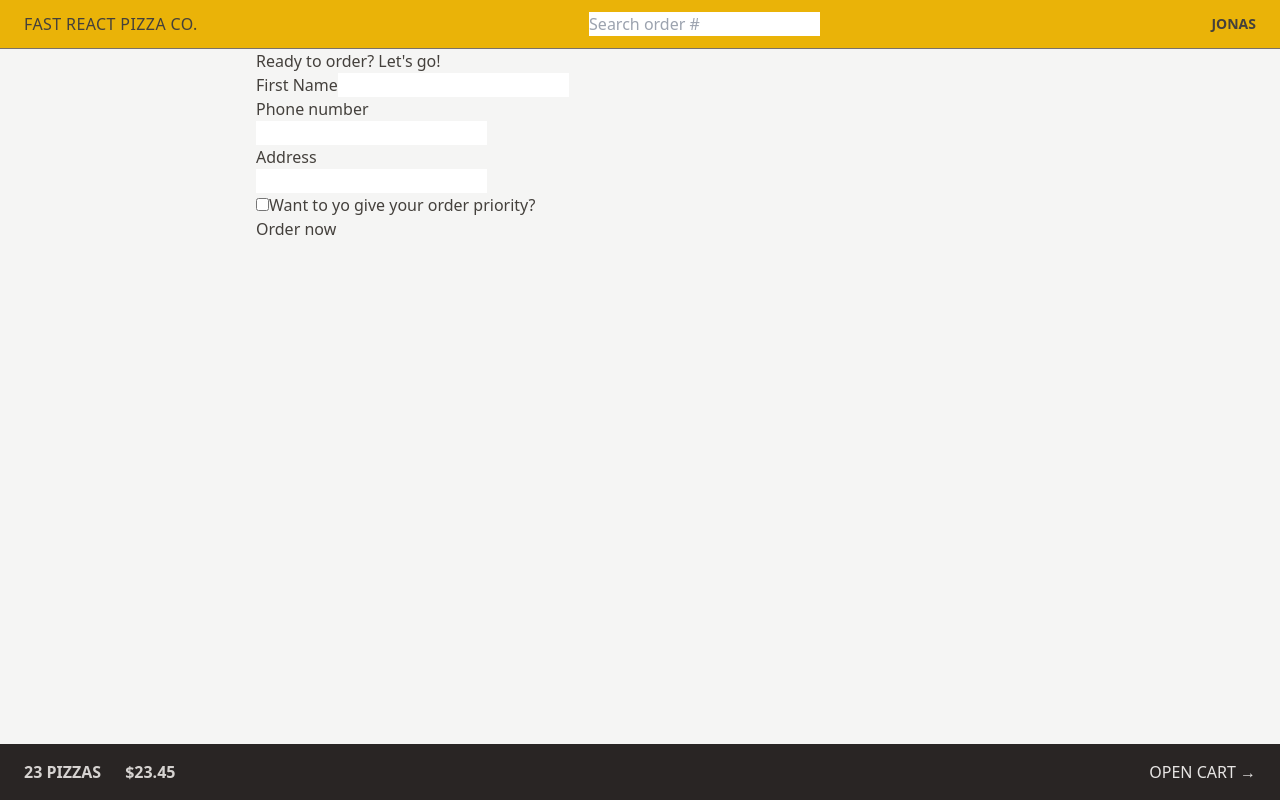
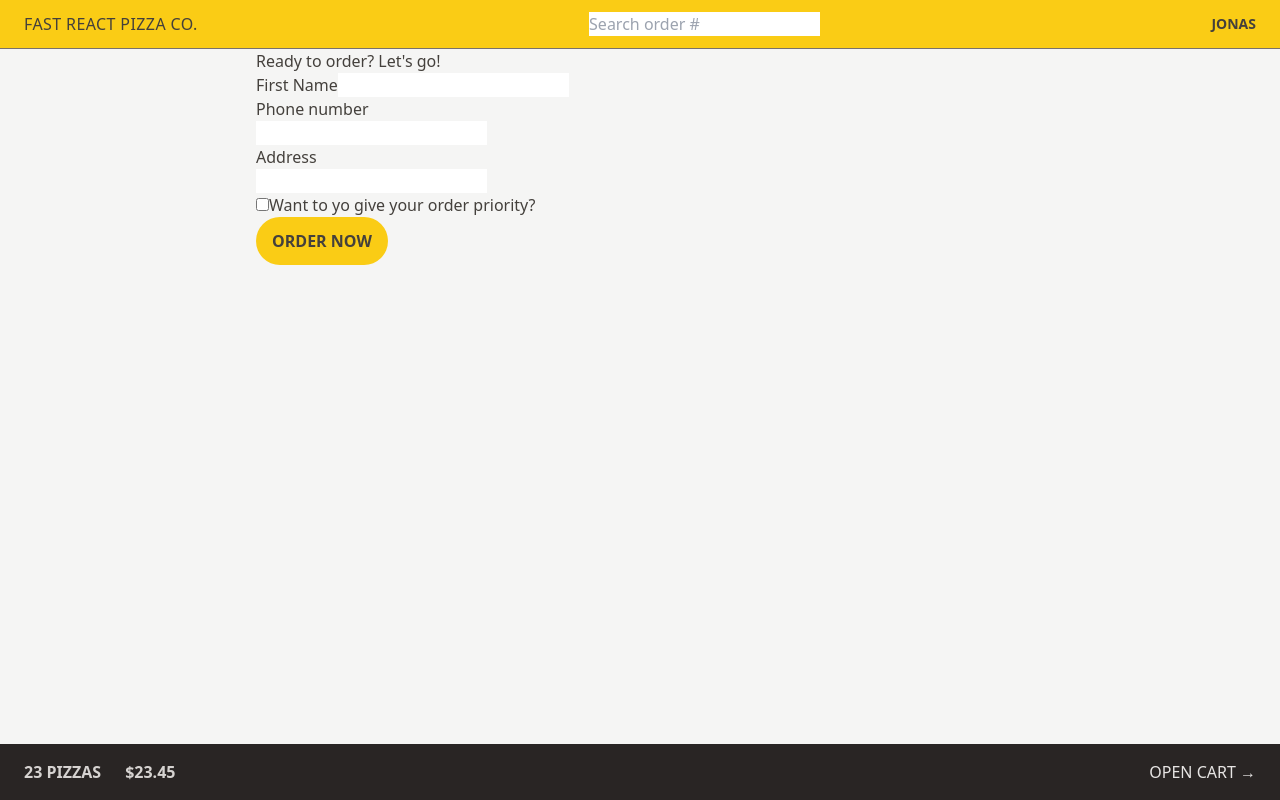
Before and after one commit to ghaleb94408/fast-react-pizza, a React (Vite) app: page /order/new in a window 1280 px wide. Built offline with nearby package versions, Linux system fonts and the light colour scheme.

Commit message:
add buttons styling

```diff
--- a/src/features/cart/Cart.jsx
+++ b/src/features/cart/Cart.jsx
@@ -29,7 +29,12 @@
 
   return (
     <div>
-      <Link to="/menu">&larr; Back to menu</Link>
+      <Link
+        to="/menu"
+        className="text-sm text-blue-500 hover:text-blue-600 hover:underline"
+      >
+        &larr; Back to menu
+      </Link>
 
       <h2>Your cart, %NAME%</h2>
 
--- a/src/features/order/CreateOrder.jsx
+++ b/src/features/order/CreateOrder.jsx
@@ -1,30 +1,30 @@
-import { Form, redirect, useActionData, useNavigation } from "react-router-dom";
-import { createOrder } from "../../services/apiRestaurant";
+import { Form, redirect, useActionData, useNavigation } from 'react-router-dom';
+import { createOrder } from '../../services/apiRestaurant';
 
 // https://uibakery.io/regex-library/phone-number
 const isValidPhone = (str) =>
   /^\+?\d{1,4}?[-.\s]?\(?\d{1,3}?\)?[-.\s]?\d{1,4}[-.\s]?\d{1,4}[-.\s]?\d{1,9}$/.test(
-    str
+    str,
   );
 
 const fakeCart = [
   {
     pizzaId: 12,
-    name: "Mediterranean",
+    name: 'Mediterranean',
     quantity: 2,
     unitPrice: 16,
     totalPrice: 32,
   },
   {
     pizzaId: 6,
-    name: "Vegetale",
+    name: 'Vegetale',
     quantity: 1,
     unitPrice: 13,
     totalPrice: 13,
   },
   {
     pizzaId: 11,
-    name: "Spinach and Mushroom",
+    name: 'Spinach and Mushroom',
     quantity: 1,
     unitPrice: 15,
     totalPrice: 15,
@@ -35,7 +35,7 @@
   // const [withPriority, setWithPriority] = useState(false);
   const cart = fakeCart;
   const navigation = useNavigation();
-  const isSubmitting = navigation.state === "submitting";
+  const isSubmitting = navigation.state === 'submitting';
 
   const formErrors = useActionData();
   return (
@@ -76,8 +76,12 @@
 
         <div>
           <input type="hidden" name="cart" value={JSON.stringify(fakeCart)} />
-          <button disabled={isSubmitting}>
-            {isSubmitting ? "Placing order" : "Order now"}
+          <button
+            disabled={isSubmitting}
+            className="tracking-widetext-stone-800 inline-block rounded-full bg-yellow-400 px-4 py-3
+             font-semibold uppercase transition-colors duration-300 hover:bg-yellow-300 focus:outline-none focus:ring focus:ring-yellow-300 focus:ring-offset-2 disabled:cursor-not-allowed"
+          >
+            {isSubmitting ? 'Placing order' : 'Order now'}
           </button>
         </div>
       </Form>
@@ -90,11 +94,11 @@
   const order = {
     ...data,
     cart: JSON.parse(data.cart),
-    priority: data.priority === "on",
+    priority: data.priority === 'on',
   };
   const errors = {};
   if (!isValidPhone(order.phone))
-    errors.phone = "Please provide a correct phone number";
+    errors.phone = 'Please provide a correct phone number';
   if (Object.keys(errors).length > 0) return errors;
   const newOrder = await createOrder(order);
   return redirect(`/order/${newOrder.id}`);
--- a/src/ui/Header.jsx
+++ b/src/ui/Header.jsx
@@ -3,7 +3,7 @@
 import UserName from '../features/user/UserName';
 export default function Header() {
   return (
-    <header className="flex items-center justify-between border-b border-stone-500 bg-yellow-500 px-4 py-3 uppercase sm:px-6">
+    <header className="flex items-center justify-between border-b border-stone-500 bg-yellow-400 px-4 py-3 uppercase sm:px-6">
       <Link to={'/'} className="tracking-wide">
         Fast React Pizza Co.
       </Link>
```
